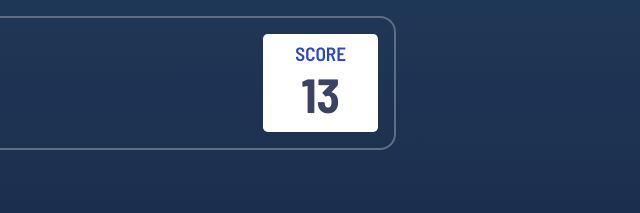
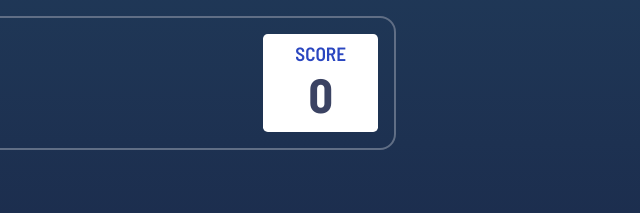
Before and after one commit to rati10/rock-paper-scissor-game, a plain HTML site: page index.html in a window 1280 px wide. Shown: the top 213 px of the page, 594-1234 px from the left. Drawn offline with Linux system fonts and the light colour scheme.

Commit message:
Update index.html

```diff
--- a/index.html
+++ b/index.html
@@ -17,7 +17,7 @@
     <img src="images/logo.svg" alt="" srcset="">
     <div class="score-container">
       <p class="text">SCORE</p>
-      <p class="score">13</p>
+      <p class="score">0</p>
     </div>
   </div>
 
```
